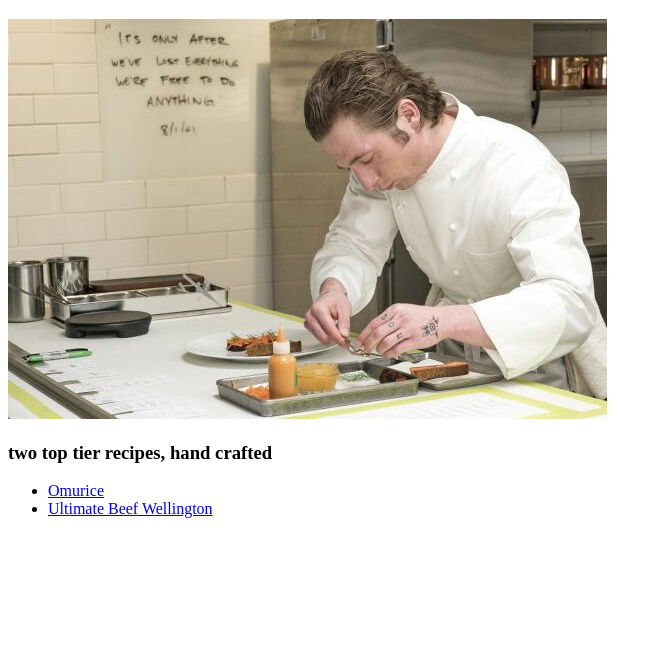
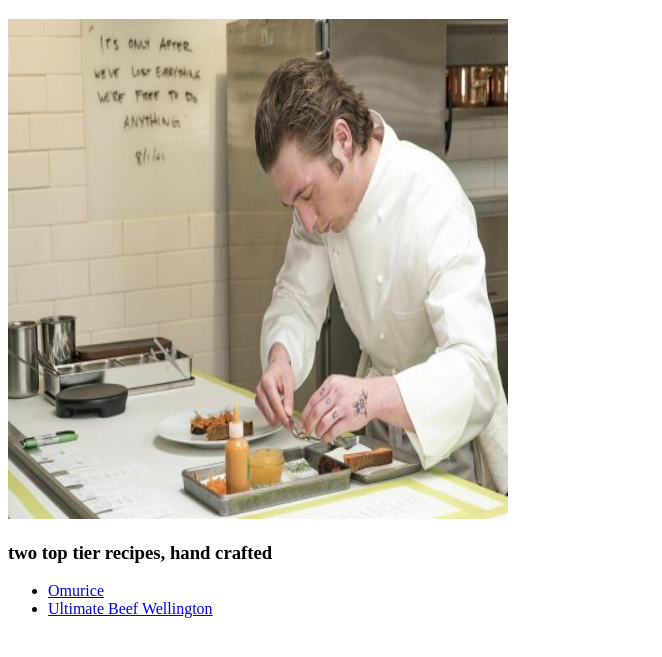
Before and after one commit to zackasdf/odin-recipes, a plain HTML site: page index.html in a window 1280 px wide. Shown: the part 61-718 px from the top of the page, without its empty margins (0-662 px from the left). Drawn offline with Linux system fonts and the light colour scheme; files that its build step writes are made by us from their sources.

Commit message:
update index.html image tag to include styling

```diff
--- a/index.html
+++ b/index.html
@@ -8,7 +8,7 @@
 </head>
 <body>
     <h1>yes, chef - recipes for the odin project</h1>
-    <img src="/images/yes-chef.png" alt="carmie">
+    <img src="/images/yes-chef.png" alt="carmie" style=width:500px;height:500px;>
     <h3>two top tier recipes, hand crafted</h3>
     <ul>
         <li><a href="recipes/omurice/omurice.html">Omurice</a></li>
```
